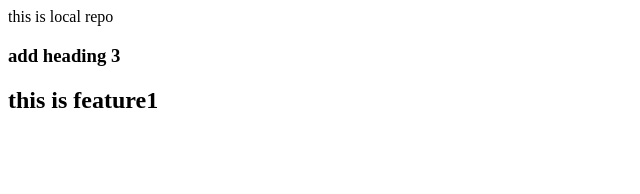
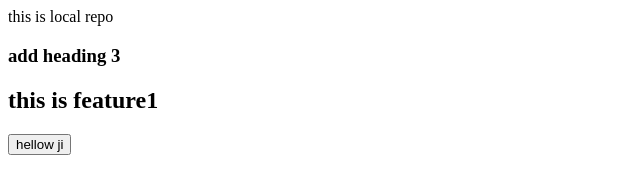
Before and after one commit to Palok123/abcd, a plain HTML site: page index.html in a window 1280 px wide. Shown: the whole page, without its empty margins (0-640 px from the left). Drawn offline with Linux system fonts and the light colour scheme.

Commit message:
add button

```diff
--- a/index.html
+++ b/index.html
@@ -1,3 +1,4 @@
 <p>this is local repo</p>
 <h3>add heading 3</h3>
 <h2>this is feature1</h2>
+<button> hellow ji</button>
```
